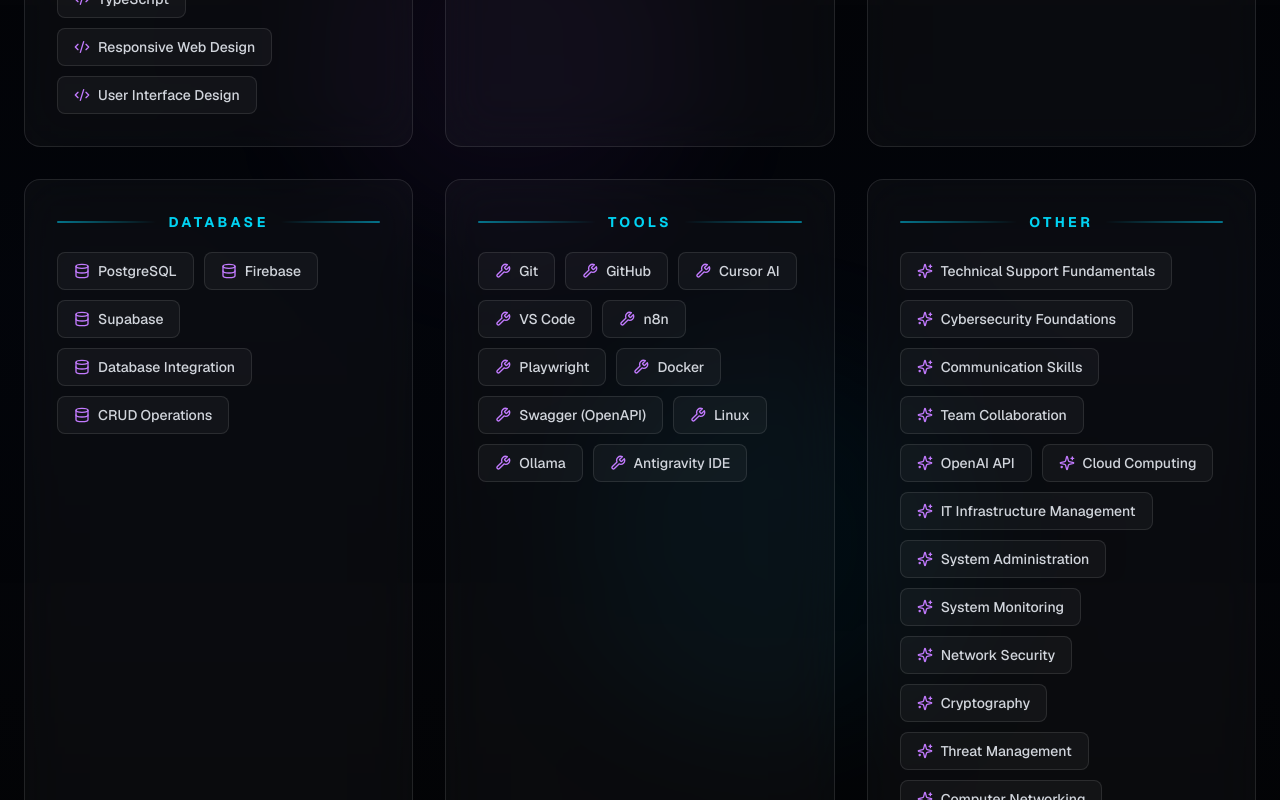
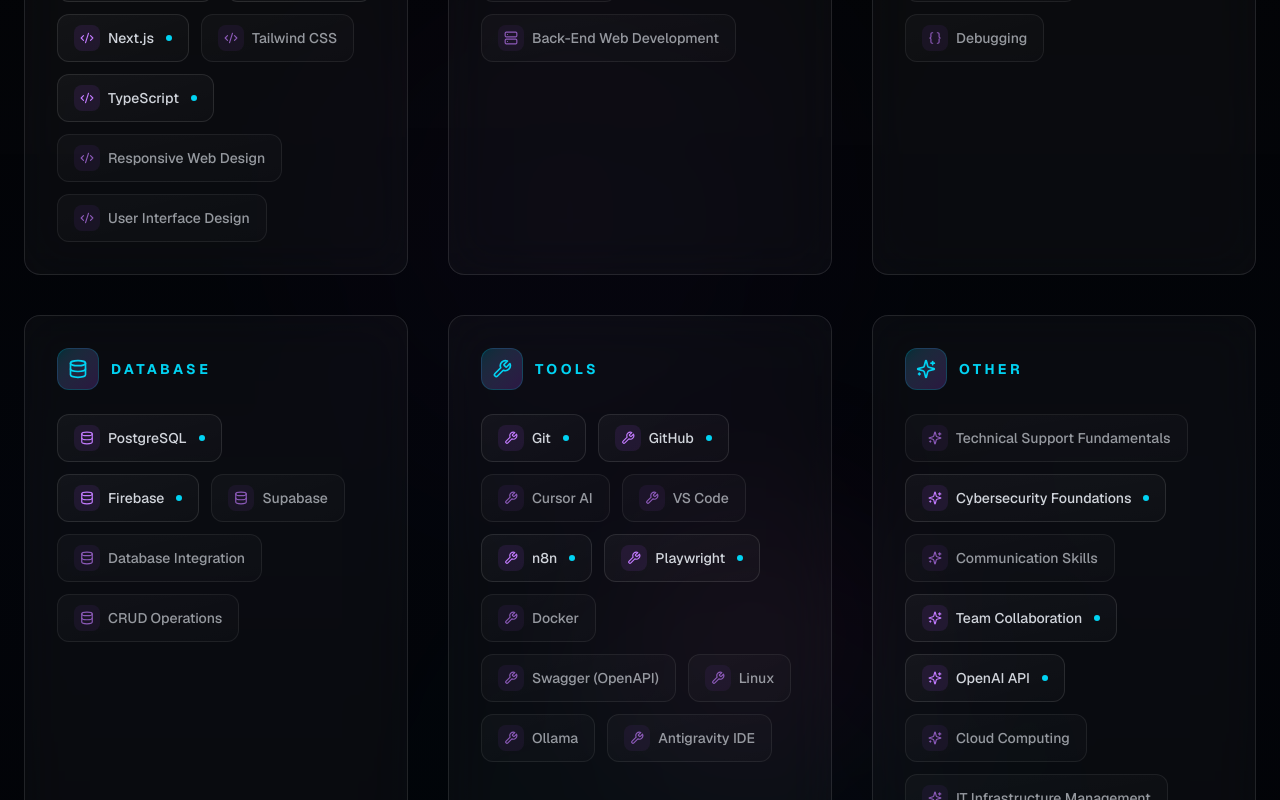
Before and after one commit to Ppoloju/pravalika-portfolio, a Next.js app: page / in a window 1280 px wide. Shown: the part 2460-3260 px from the top of the page. Built offline with nearby package versions, Linux system fonts and the light colour scheme.

Commit message:
Enhance Skills section with improved UI and fix modal click-outside behavior

```diff
--- a/components/sections/Skills.tsx
+++ b/components/sections/Skills.tsx
@@ -11,6 +11,16 @@ import { skills, skillCategories } from "@/constants/skills";
 import { staggerContainer, staggerItem } from "@/lib/animations";
 import { getSkillSources } from "@/lib/skillSources";
 import type { SkillCategory } from "@/types/skill";
+import { Code2, Database, Server, Wrench, Braces, Sparkles, type LucideIcon } from "lucide-react";
+
+const categoryIcons: Record<SkillCategory, LucideIcon> = {
+  Frontend: Code2,
+  Backend: Server,
+  Programming: Braces,
+  Database: Database,
+  Tools: Wrench,
+  Other: Sparkles,
+};
 
 export function Skills() {
   const [selectedSkill, setSelectedSkill] = useState<string | null>(null);
@@ -25,11 +35,46 @@ export function Skills() {
   };
 
   return (
-    <section id="skills" className="py-24 md:py-32 bg-gradient-to-b from-transparent via-gray-950/50 to-transparent relative overflow-hidden">
-      {/* Background decorative elements */}
+    <section id="skills" className="py-32 md:py-40 bg-gradient-to-b from-transparent via-gray-950/50 to-transparent relative overflow-hidden">
+      {/* Enhanced background decorative elements */}
       <div className="absolute inset-0 overflow-hidden pointer-events-none">
-        <div className="absolute top-1/4 left-1/4 w-96 h-96 bg-purple-500/5 rounded-full blur-3xl" />
-        <div className="absolute bottom-1/4 right-1/4 w-96 h-96 bg-cyan-500/5 rounded-full blur-3xl" />
+        <motion.div
+          animate={{
+            scale: [1, 1.2, 1],
+            opacity: [0.3, 0.5, 0.3],
+          }}
+          transition={{
+            duration: 8,
+            repeat: Infinity,
+            ease: "easeInOut",
+          }}
+          className="absolute top-1/4 left-1/4 w-[500px] h-[500px] bg-purple-500/8 rounded-full blur-[120px]"
+        />
+        <motion.div
+          animate={{
+            scale: [1, 1.15, 1],
+            opacity: [0.2, 0.4, 0.2],
+          }}
+          transition={{
+            duration: 10,
+            repeat: Infinity,
+            ease: "easeInOut",
+            delay: 1,
+          }}
+          className="absolute bottom-1/4 right-1/4 w-[450px] h-[450px] bg-cyan-500/8 rounded-full blur-[100px]"
+        />
+        <motion.div
+          animate={{
+            x: [0, 50, 0],
+            y: [0, -30, 0],
+          }}
+          transition={{
+            duration: 15,
+            repeat: Infinity,
+            ease: "easeInOut",
+          }}
+          className="absolute top-1/2 right-1/3 w-[300px] h-[300px] bg-pink-500/5 rounded-full blur-[80px]"
+        />
       </div>
 
       <Container className="relative z-10">
@@ -44,23 +89,29 @@ export function Skills() {
           whileInView="visible"
           viewport={{ once: true, margin: "-60px" }}
           variants={staggerContainer}
-          className="grid gap-5 md:gap-6 lg:gap-8 sm:grid-cols-2 lg:grid-cols-3"
+          className="grid gap-6 md:gap-8 lg:gap-10 sm:grid-cols-2 lg:grid-cols-3"
         >
           {skillCategories.map((category) => {
             const categorySkills = skills.filter(
               (s) => s.category === category
             );
+            const Icon = categoryIcons[category];
             return (
               <motion.div key={category} variants={staggerItem}>
-                <GlowCard hover={true} className="h-full p-6 transition-all duration-300 hover:scale-[1.02] hover:shadow-[0_0_40px_-8px_rgba(168,85,247,0.2)]">
-                  <div className="flex items-center gap-3 mb-5">
-                    <div className="h-0.5 flex-1 bg-gradient-to-r from-cyan-500/60 to-transparent rounded-full" />
-                    <h3 className="text-sm font-bold uppercase tracking-[0.25em] text-cyan-400 whitespace-nowrap">
+                <GlowCard hover={true} className="h-full p-7 transition-all duration-500 hover:scale-[1.03] hover:shadow-[0_0_50px_-12px_rgba(168,85,247,0.25)] backdrop-blur-sm bg-white/[0.02]">
+                  <div className="flex items-center gap-3 mb-6">
+                    <motion.div
+                      whileHover={{ rotate: 360, scale: 1.1 }}
+                      transition={{ duration: 0.6 }}
+                      className="rounded-xl p-2.5 bg-gradient-to-br from-cyan-500/20 to-purple-500/20 border border-cyan-500/20"
+                    >
+                      <Icon className="h-5 w-5 text-cyan-400" />
+                    </motion.div>
+                    <h3 className="text-sm font-bold uppercase tracking-[0.25em] text-cyan-400">
                       {category}
                     </h3>
-                    <div className="h-0.5 flex-1 bg-gradient-to-l from-cyan-500/60 to-transparent rounded-full" />
                   </div>
-                  <div className="flex flex-wrap gap-2.5">
+                  <div className="flex flex-wrap gap-3">
                     {categorySkills.map((skill) => (
                       <SkillBadge
                         key={skill.name}
--- a/components/ui/SkillBadge.tsx
+++ b/components/ui/SkillBadge.tsx
@@ -1,5 +1,6 @@
 "use client";
 
+import { motion } from "framer-motion";
 import {
   Code2,
   Database,
@@ -33,22 +34,41 @@ interface SkillBadgeProps {
 export function SkillBadge({ name, category, className, onClick, isActive }: SkillBadgeProps) {
   const Icon = category ? categoryIcons[category] : Code2;
   const sources = getSkillSources(name);
+  const hasSources = sources.length > 0;
 
   return (
-    <span
-      onClick={onClick}
+    <motion.span
+      onClick={hasSources ? onClick : undefined}
+      whileHover={hasSources ? { scale: 1.05, y: -2 } : {}}
+      whileTap={hasSources ? { scale: 0.98 } : {}}
       className={cn(
-        "inline-flex items-center gap-2 rounded-lg border px-4 py-2 text-sm font-medium",
+        "inline-flex items-center gap-2 rounded-xl border px-4 py-2.5 text-sm font-medium",
         "transition-all duration-300",
-        sources.length > 0 ? "cursor-pointer" : "cursor-default",
+        hasSources ? "cursor-pointer" : "cursor-default opacity-70",
         isActive
-          ? "border-purple-500/50 bg-purple-500/20 text-white shadow-[0_0_20px_-8px_rgba(168,85,247,0.5)] scale-105"
-          : "border-white/10 bg-white/[0.04] text-gray-300 hover:scale-105 hover:border-purple-500/30 hover:text-white hover:shadow-[0_0_20px_-8px_rgba(168,85,247,0.4)]",
+          ? "border-purple-500/60 bg-gradient-to-br from-purple-500/25 to-purple-600/15 text-white shadow-[0_0_25px_-8px_rgba(168,85,247,0.6)] scale-105"
+          : "border-white/10 bg-gradient-to-br from-white/[0.04] to-white/[0.02] text-gray-300 hover:border-purple-500/40 hover:text-white hover:shadow-[0_0_25px_-8px_rgba(168,85,247,0.3)] hover:bg-gradient-to-br hover:from-purple-500/10 hover:to-cyan-500/5",
         className
       )}
     >
-      <Icon className={cn("h-4 w-4", isActive ? "text-purple-300" : "text-purple-400")} aria-hidden />
+      <motion.div
+        animate={isActive ? { rotate: [0, -10, 10, -10, 0] } : {}}
+        transition={{ duration: 0.5 }}
+        className={cn(
+          "rounded-lg p-1.5 transition-colors",
+          isActive ? "bg-purple-500/30" : "bg-purple-500/10"
+        )}
+      >
+        <Icon className={cn("h-3.5 w-3.5", isActive ? "text-purple-200" : "text-purple-400")} aria-hidden />
+      </motion.div>
       {name}
-    </span>
+      {hasSources && (
+        <motion.span
+          initial={{ opacity: 0, scale: 0 }}
+          animate={{ opacity: 1, scale: 1 }}
+          className="h-1.5 w-1.5 rounded-full bg-cyan-400 ml-1"
+        />
+      )}
+    </motion.span>
   );
 }
--- a/components/ui/SkillSourcesModal.tsx
+++ b/components/ui/SkillSourcesModal.tsx
@@ -21,23 +21,19 @@ export function SkillSourcesModal({
   return (
     <AnimatePresence>
       {isOpen && (
-        <>
         <motion.div
           initial={{ opacity: 0 }}
           animate={{ opacity: 1 }}
           exit={{ opacity: 0 }}
           onClick={onClose}
-            className="fixed inset-0 z-50 bg-black/80 backdrop-blur-md"
-          />
+          className="fixed inset-0 z-50 flex items-center justify-center p-4 sm:p-6 bg-black/80 backdrop-blur-md"
+        >
           <motion.div
             initial={{ opacity: 0, scale: 0.95, y: 20 }}
             animate={{ opacity: 1, scale: 1, y: 0 }}
             exit={{ opacity: 0, scale: 0.95, y: 20 }}
-            className="fixed inset-0 z-50 flex items-center justify-center p-4 sm:p-6"
-          >
-            <div
+            onClick={(e) => e.stopPropagation()}
             className="relative w-full max-w-2xl rounded-3xl border border-white/10 bg-gradient-to-br from-gray-900 via-gray-950 to-gray-900 p-6 sm:p-8 shadow-2xl"
-              onClick={(e) => e.stopPropagation()}
           >
               <button
                 onClick={onClose}
@@ -133,9 +129,8 @@ export function SkillSourcesModal({
                   Press ESC or click outside to close
                 </button>
               </div>
-            </div>
           </motion.div>
-        </>
+        </motion.div>
       )}
     </AnimatePresence>
   );
```
Lines whose indentation alone changed are shown as unchanged.
